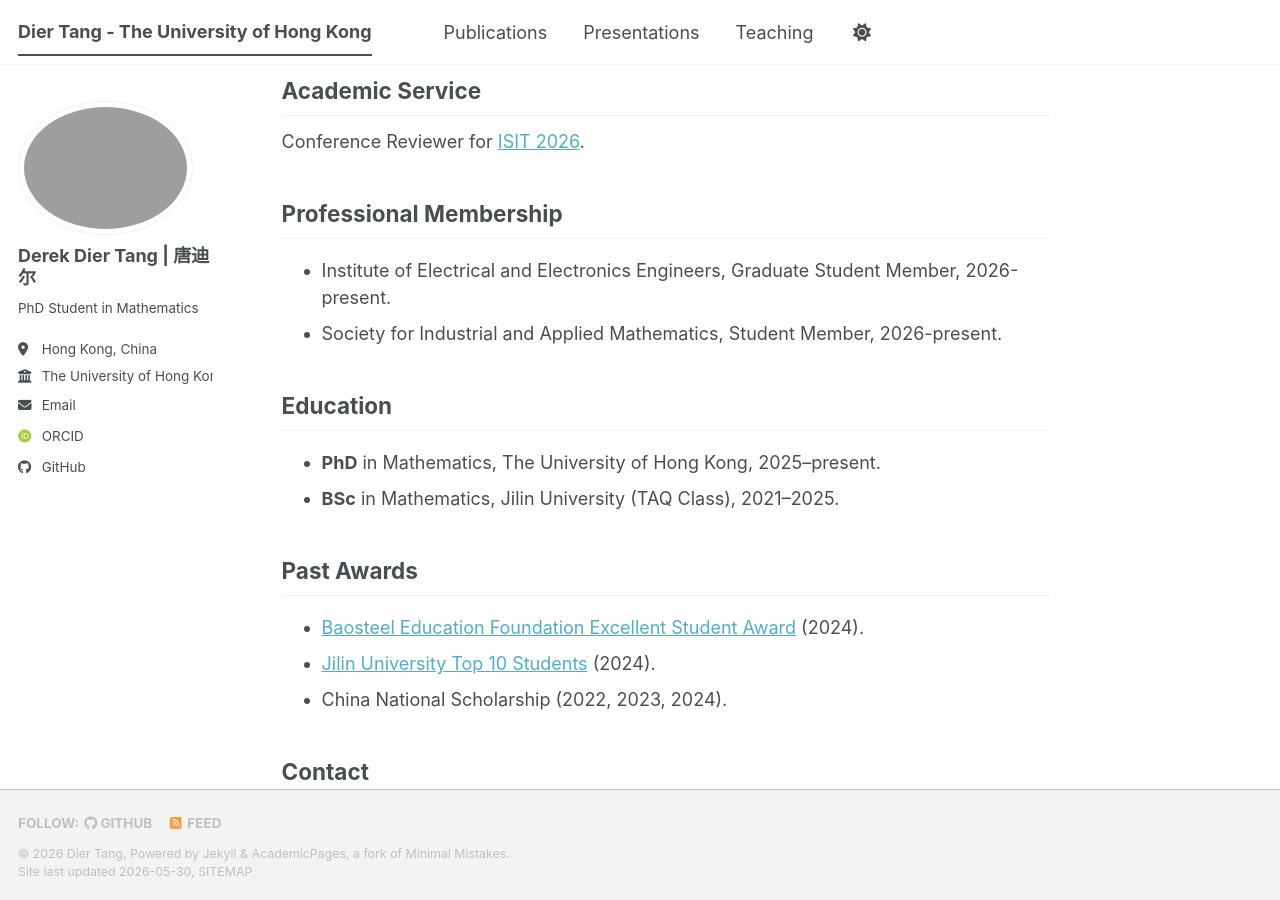
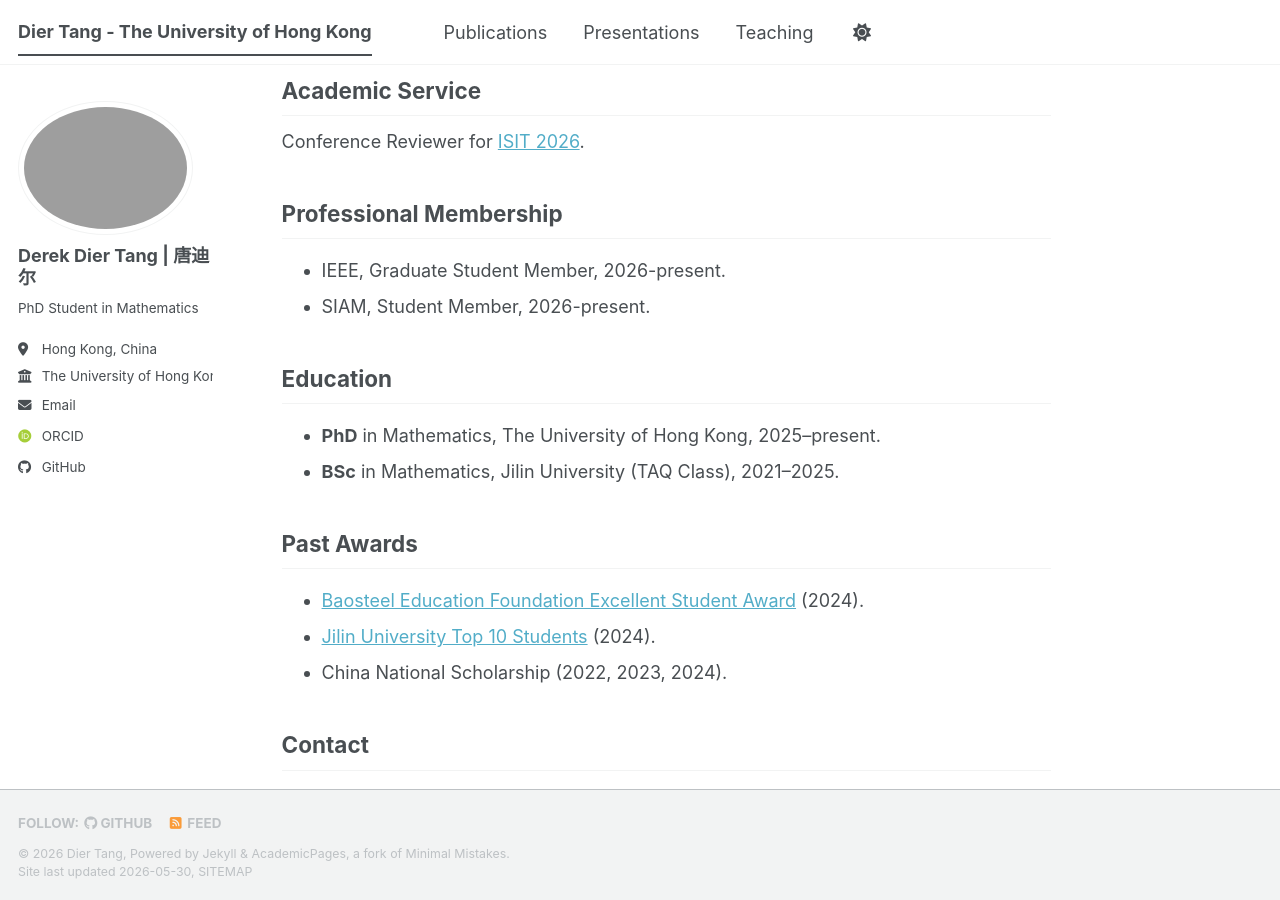
Before and after one commit to TangDier03/tangdier03.github.io, a Jekyll site: the page built from _pages/about.md, in a window 1280 px wide and 900 px high, scrolled down 572 px. Built offline with Jekyll 4.4.1, drawn with Linux system fonts in a browser that asks for light colours; some web fonts are replaced; a script bundle is joined from its source files by our own code; library files that are not in the unit come from our copies.

Commit message:
Update about.md

```diff
--- a/_pages/about.md
+++ b/_pages/about.md
@@ -31,8 +31,8 @@ Conference Reviewer for [ISIT 2026](https://2026.ieee-isit.org/).
 
 ## Professional Membership
 
-- Institute of Electrical and Electronics Engineers, Graduate Student Member, 2026-present.
-- Society for Industrial and Applied Mathematics, Student Member, 2026-present.
+- IEEE, Graduate Student Member, 2026-present.
+- SIAM, Student Member, 2026-present.
 
 
 
```
